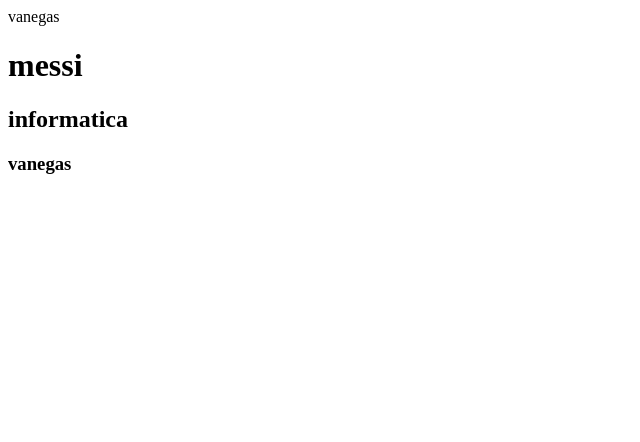
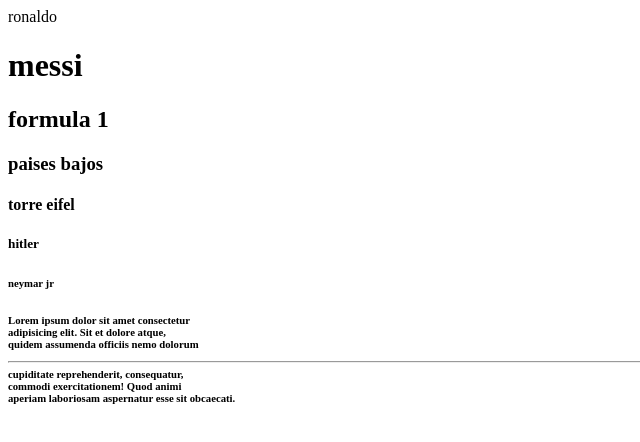
Before and after one commit to Matias-VanegasV/matias-vanegasv, a website: page index.html in a window 1280 px wide. Shown: the whole page, without its empty margins (0-640 px from the left). Drawn offline with Linux system fonts and the light colour scheme.

Commit message:
parrafo, hr y br

```diff
--- a/index.html
+++ b/index.html
@@ -6,14 +6,33 @@
   </head>
   <meta charset= "utf-8" />
 <title>
-vanegas
+brasil
 </title>
 
-<body>
-  vanegas
+  <body>
+  ronaldo
   <body>
 <h1>messi</h1>
-<h2>informatica</h2>
-<h3>vanegas</h3>
+<h2>formula 1</h2>
+<h3>paises bajos</h3>
+<h4>torre eifel<h4>
+<h5>hitler</h5>
+<h6>neymar jr<h6>
+
+<p>
+  Lorem ipsum dolor sit amet consectetur
+  <br>
+   adipisicing elit. Sit et dolore atque,
+   <br>
+    quidem assumenda officiis nemo dolorum
+    <hr>
+     cupiditate reprehenderit, consequatur,<br>
+      commodi exercitationem! Quod animi <br>
+      aperiam laboriosam aspernatur esse sit obcaecati.
+
+
+<p>
+  <body>
+
 
   </html>
```
